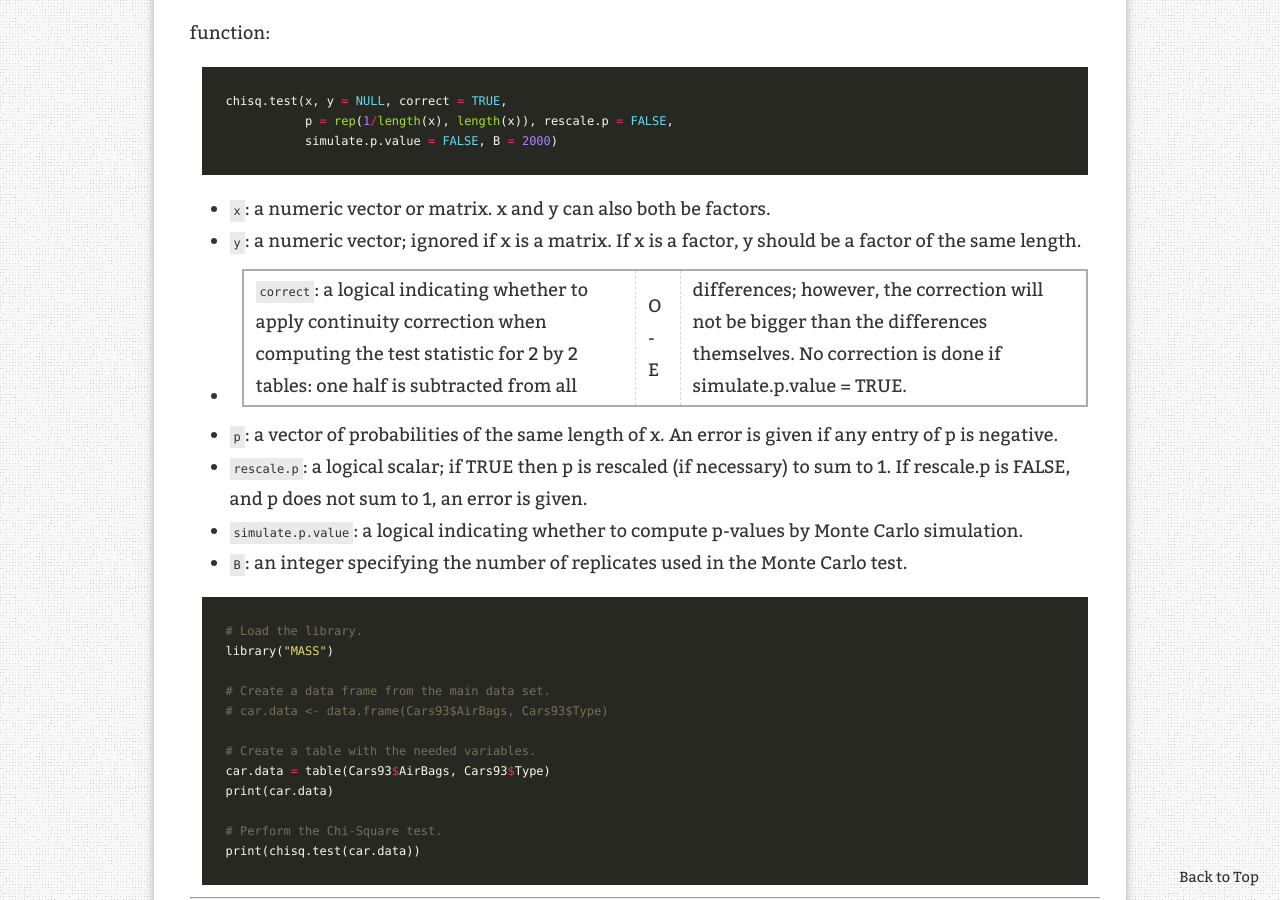
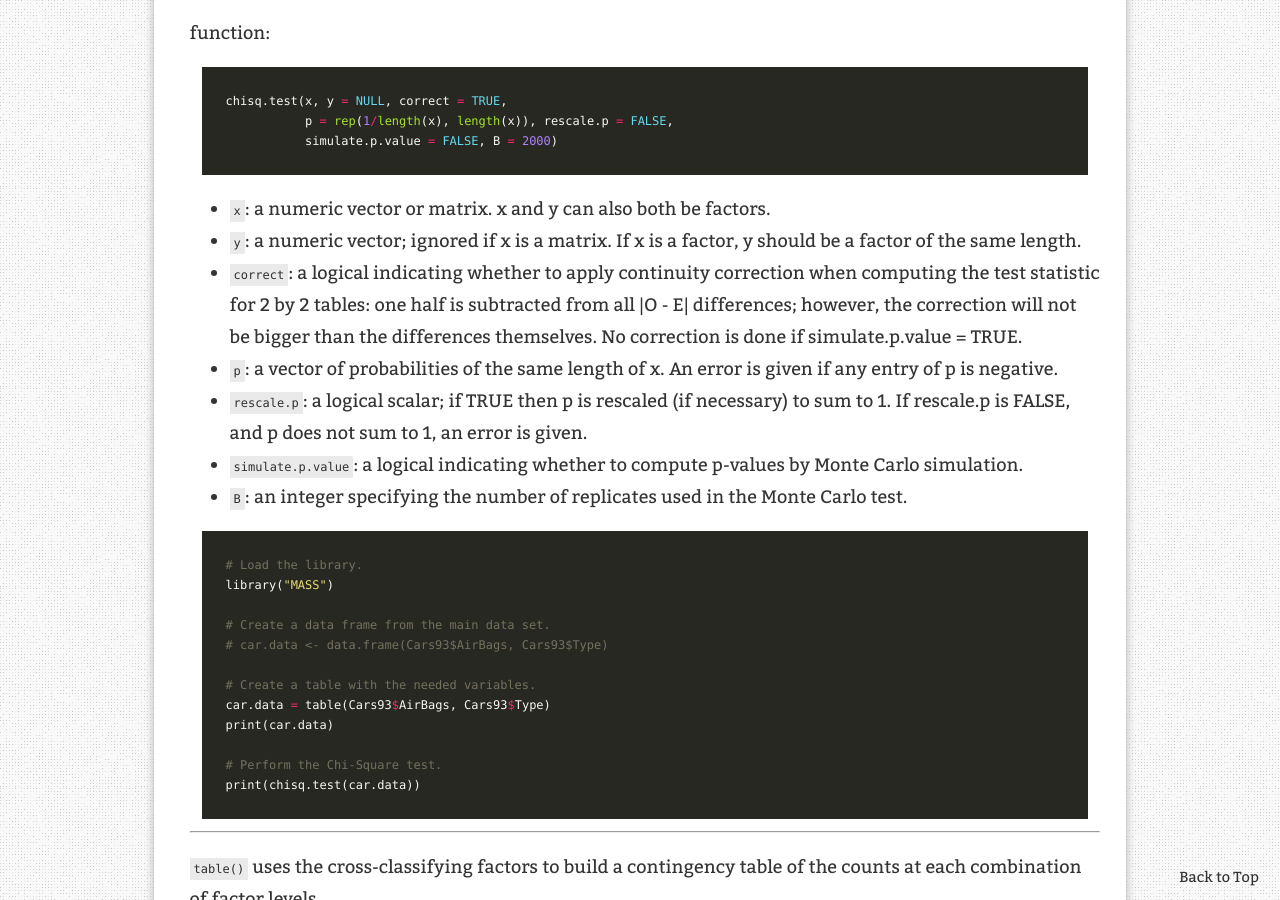
Before and after one commit to AuthurWhywait/AuthurWhywait.github.io, a Jekyll site: the page built from _posts/2021-05-01-R_30.md, in a window 1280 px wide and 900 px high, scrolled down 412 px. Built offline with Jekyll 4.4.1, drawn with Linux system fonts in a browser that asks for light colours; comment, search, counter and statistics services are not loaded.

Commit message:
modify R30

```diff
--- a/_posts/2021-05-01-R_30.md
+++ b/_posts/2021-05-01-R_30.md
@@ -20,7 +20,7 @@ chisq.test(x, y = NULL, correct = TRUE,
 
 - `x`: a numeric vector or matrix. x and y can also both be factors.
 - `y`: a numeric vector; ignored if x is a matrix. If x is a factor, y should be a factor of the same length.
-- `correct`: a logical indicating whether to apply continuity correction when computing the test statistic for 2 by 2 tables: one half is subtracted from all |O - E| differences; however, the correction will not be bigger than the differences themselves. No correction is done if simulate.p.value = TRUE.
+- `correct`: a logical indicating whether to apply continuity correction when computing the test statistic for 2 by 2 tables: one half is subtracted from all \|O - E\| differences; however, the correction will not be bigger than the differences themselves. No correction is done if simulate.p.value = TRUE.
 - `p`: a vector of probabilities of the same length of x. An error is given if any entry of p is negative.
 - `rescale.p`: a logical scalar; if TRUE then p is rescaled (if necessary) to sum to 1. If rescale.p is FALSE, and p does not sum to 1, an error is given.
 - `simulate.p.value`: a logical indicating whether to compute p-values by Monte Carlo simulation.
```
